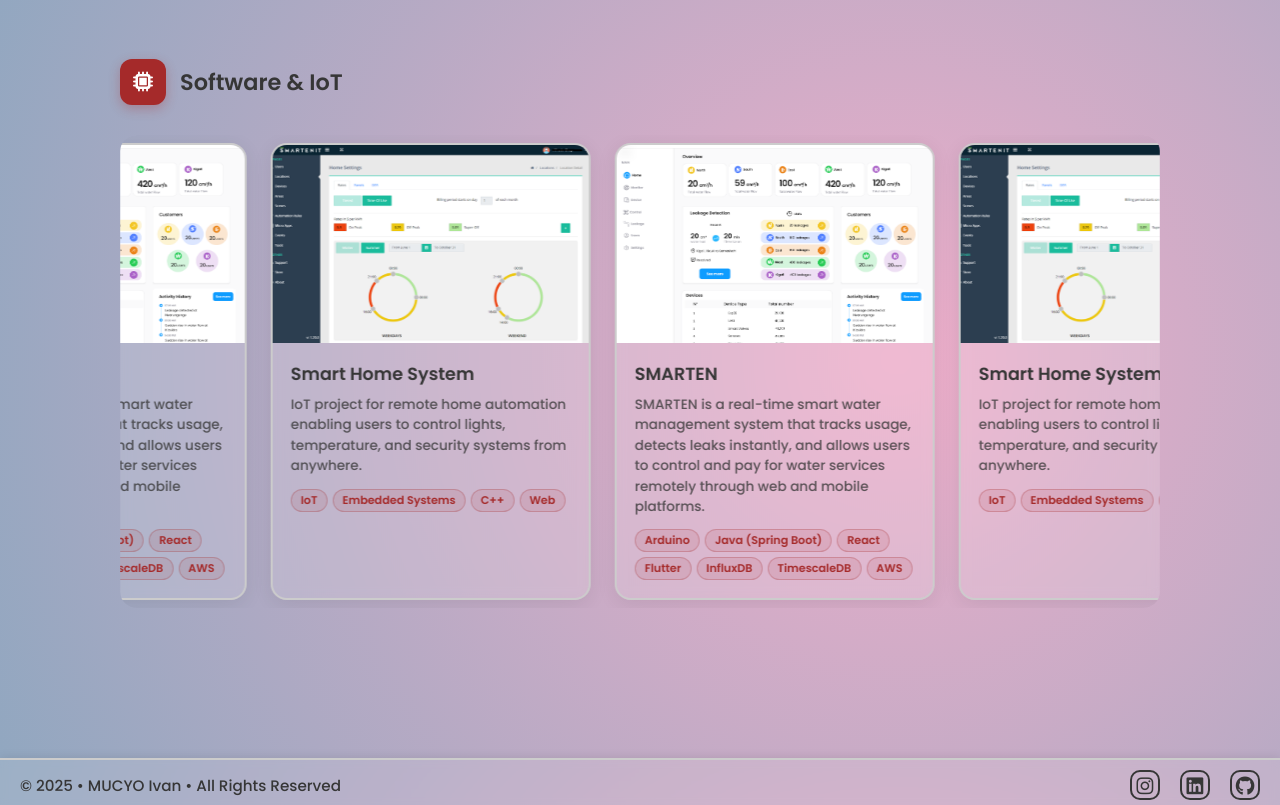
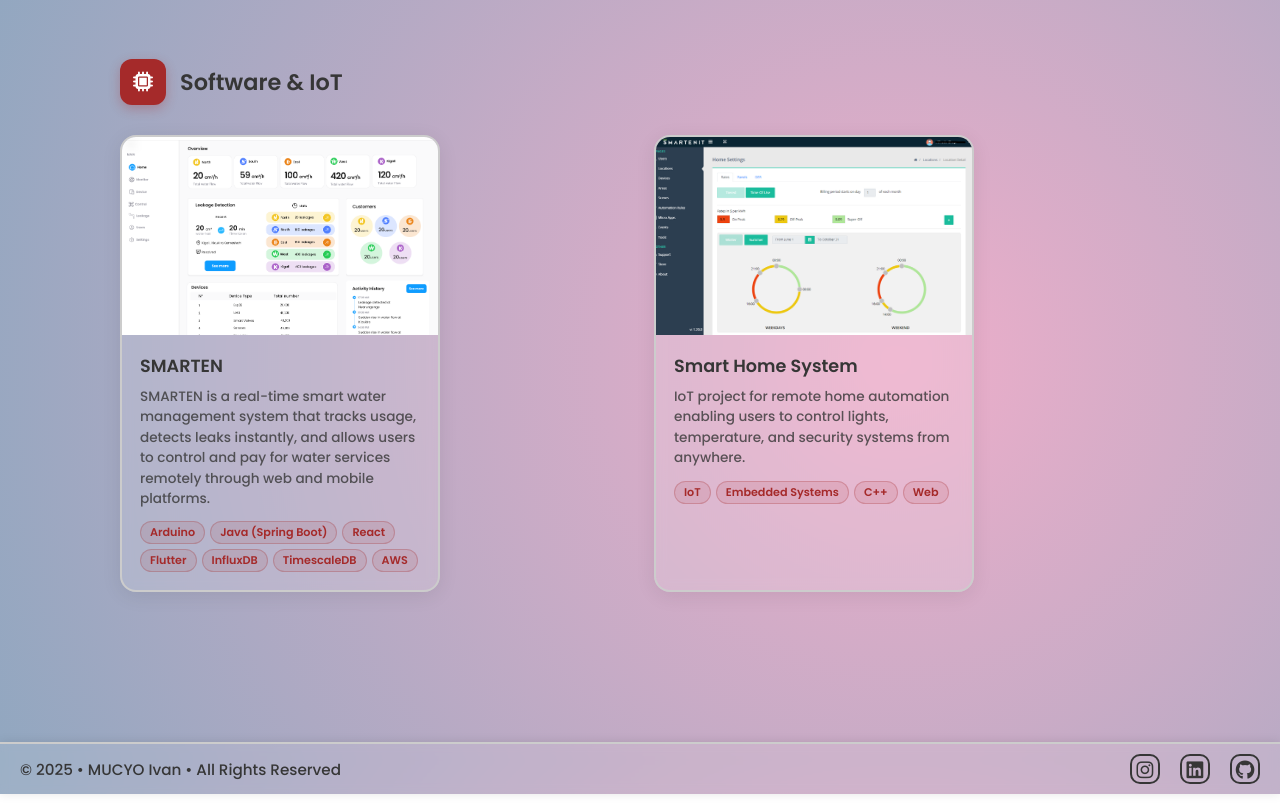
Before and after one commit to Mucyo-Ivan/My-Official-Portfolio, a React (Vite) app: page /projects in a window 1280 px wide. Shown: the part 840-1645 px from the top of the page. Built offline with nearby package versions, Linux system fonts and the light colour scheme.

Commit message:
Scroll only for web projects, static grid for IoT, smoother infinite loop

```diff
--- a/src/index.css
+++ b/src/index.css
@@ -1216,7 +1216,7 @@ header.scrolled {
 .projects-scroll-track {
 	display: flex;
 	gap: 24px;
-	animation: scrollProjects 20s linear infinite;
+	animation: scrollProjects 24s linear infinite;
 	width: max-content;
 	padding: 8px 0;
 }
@@ -1231,7 +1231,20 @@ header.scrolled {
 	}
 
 	100% {
-		transform: translateX(-50%);
+		transform: translateX(calc(-50% - 12px));
+	}
+}
+
+/* Static Grid for IoT */
+.projects-grid {
+	display: grid;
+	grid-template-columns: repeat(2, 1fr);
+	gap: 28px;
+}
+
+@media (max-width: 750px) {
+	.projects-grid {
+		grid-template-columns: 1fr;
 	}
 }
 
--- a/src/pages/Projects.tsx
+++ b/src/pages/Projects.tsx
@@ -110,11 +110,8 @@ const Projects: React.FC = () => {
             </div>
             <h2>Software &amp; IoT</h2>
           </div>
-          <div className="projects-scroll-wrapper">
-            <div className="projects-scroll-track">
-              {iotProjects.map((project, index) => renderCard(project, index))}
-              {iotProjects.map((project, index) => renderCard(project, index + iotProjects.length))}
-            </div>
+          <div className="projects-grid">
+            {iotProjects.map((project, index) => renderCard(project, index))}
           </div>
         </section>
       </div>
```
